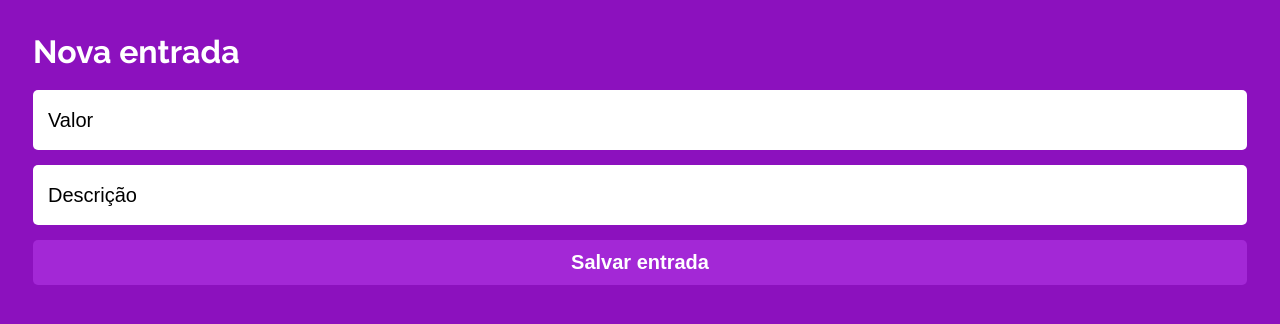
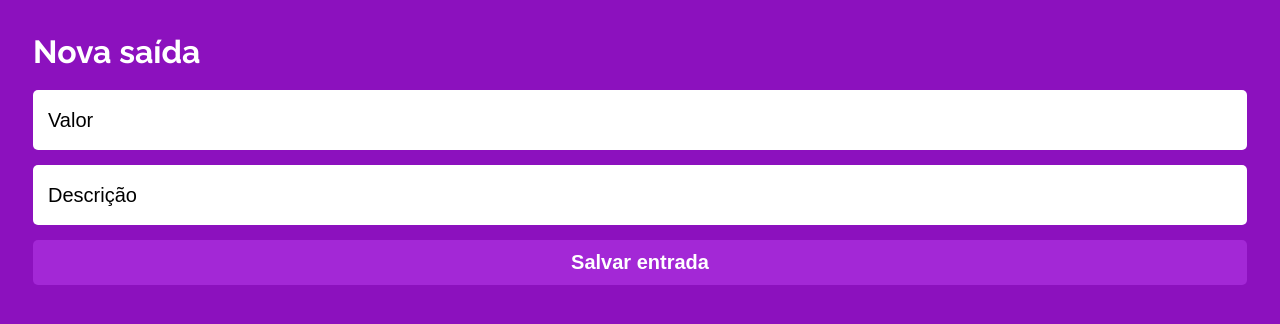
Before and after one commit to marcosamoraes/projeto14-mywallet-front, a React (Create React App) app: page /nova-saida in a window 1280 px wide. Shown: the top 324 px of the page. Built offline with nearby package versions, Linux system fonts and the light colour scheme; no server answers; a web font is replaced by a local one.

Commit message:
fix text

```diff
--- a/src/screens/ValuesOutput/ValuesOutput.js
+++ b/src/screens/ValuesOutput/ValuesOutput.js
@@ -28,7 +28,7 @@ export default function ValuesOutput() {
 	return (
 		<>
 			<Header>
-				<h1>Nova entrada</h1>
+				<h1>Nova saída</h1>
 			</Header>
 
 			<form onSubmit={onSubmit}>
```
